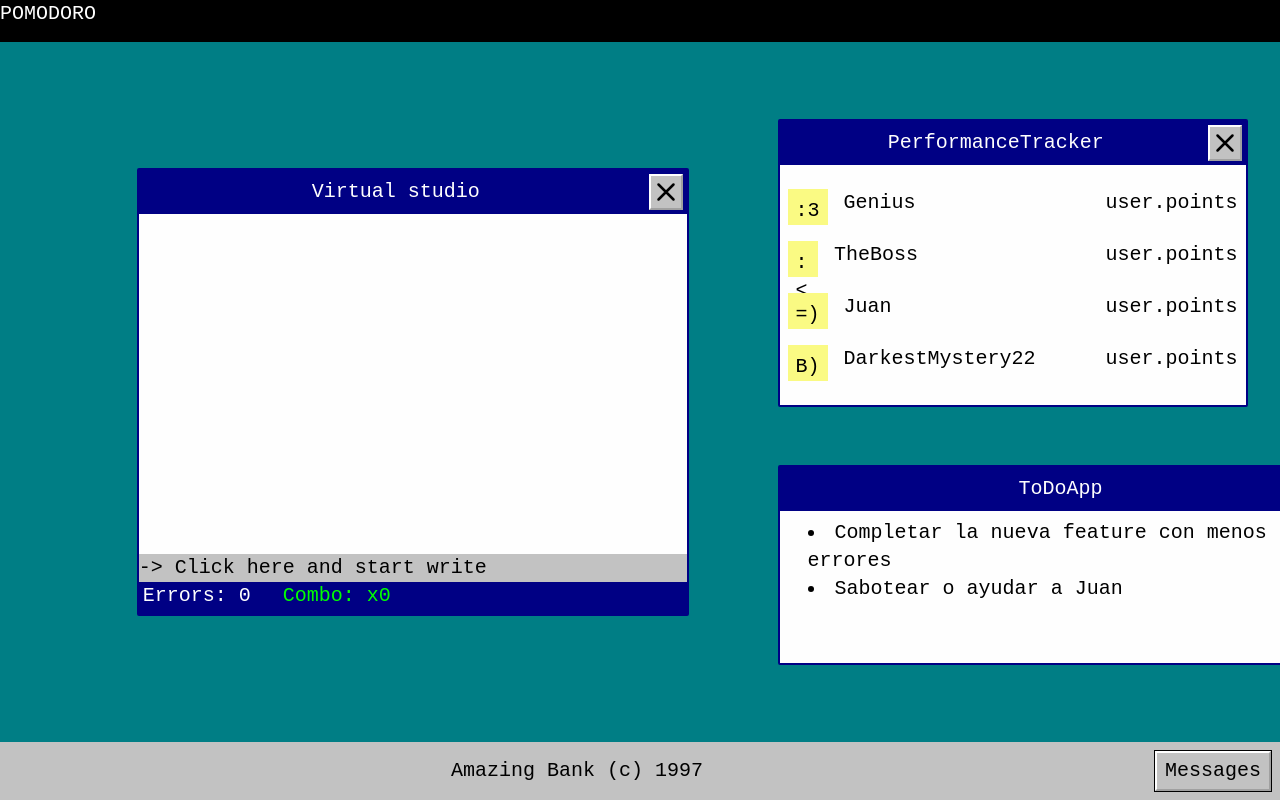
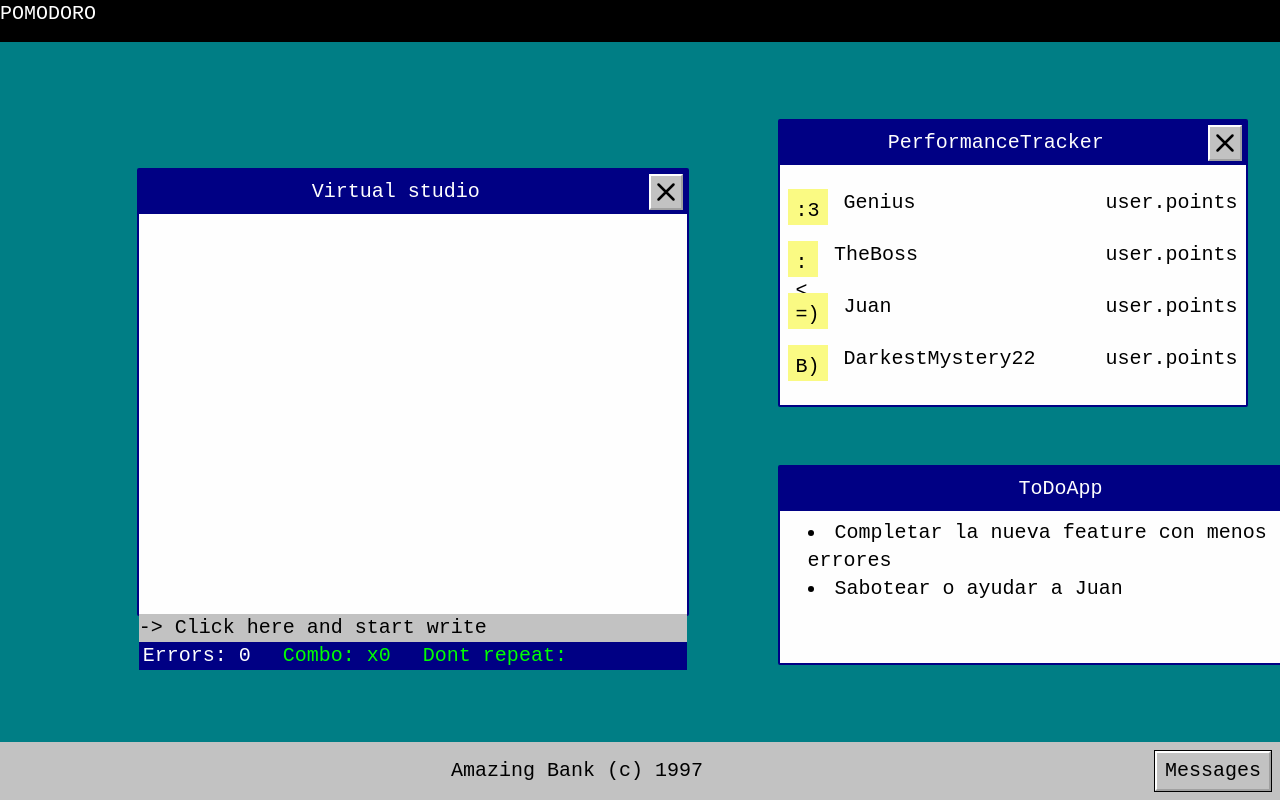
Before and after one commit to Clerm-Jam/give-take, an Angular app: page /dayOne in a window 1280 px wide. Shown: the top 800 px of the page. Built offline with nearby package versions, Linux system fonts and the light colour scheme.

Commit message:
aumentada la dificultad del minijuego

```diff
--- a/src/app/shared/virtual-studio/virtual-studio.component.html
+++ b/src/app/shared/virtual-studio/virtual-studio.component.html
@@ -1,14 +1,17 @@
 <app-windows [title]="'Virtual studio'" size_classes="vscode w-[552px] relative">
-    <div class="h-96">{{ currentText }}</div>
-    <div class="absolute w-full left-0 bottom-8 h-7 bg-grey cursor-pointer" (keydown)="detectKey($event)" tabindex="0">
+    <div #textContainer class="h-96 overflow-y-scroll">{{ currentText }}</div>
+    <div class="absolute -bottom-7 w-full left-0 bg-grey cursor-pointer" (keydown)="detectKey($event)" tabindex="0">
         -> Click here and start write
     </div>
-    <div class="w-full h-8 px-1 bg-blue absolute left-0 bottom-0 flex ali-center text-white">
+    <div class="w-full px-1 bg-blue absolute left-0 -bottom-14 flex ali-center text-white">
         <span>
             Errors: {{ errors }}
         </span>
         <span class="text-ok mx-8">
             Combo: x{{ combo }}
         </span>
+        <span class="text-ok mx8">
+            Dont repeat: {{previousLetters}}
+        </span>
     </div>
 </app-windows>
--- a/src/app/shared/virtual-studio/virtual-studio.component.ts
+++ b/src/app/shared/virtual-studio/virtual-studio.component.ts
@@ -1,45 +1,66 @@
-import { Component } from '@angular/core';
+import { Component, OnInit, ViewChild, ElementRef } from '@angular/core';
 import { WindowsComponent } from '../components/windows/windows.component';
+import { CommonModule } from '@angular/common';
 
 @Component({
   selector: 'app-virtual-studio',
   standalone: true,
-  imports: [WindowsComponent],
+  imports: [WindowsComponent, CommonModule],
   templateUrl: './virtual-studio.component.html',
+  styleUrls: ['./virtual-studio.component.css'] // Asegúrate de importar tu archivo CSS si lo usas
 })
-export class VirtualStudioComponent {
-  codeToWrite =
-    'Lorem ipsum dolor sit, amet consectetur adipisicing elit. Sint nihil quod delectus atque, modi voluptates, placeat rem labore omnis voluptate consequuntur facilis! Deserunt nesciunt enim ab ipsum iure modi a.';
+export class VirtualStudioComponent implements OnInit {
   stringLenght = 0;
   currentText = '';
-
-  previousLetter = '';
-  actualLetter = '';
-
+  codeToWrite = '';
+  previousLetters = '';
   errors = 0;
-
   combo = 0;
 
+  @ViewChild('textContainer', { static: true }) textContainer!: ElementRef;
+
+  async importText() {
+    const rest = await fetch('/assets/icons/code.txt');
+    if (!rest.ok) {
+      return;
+    }
+    this.codeToWrite = await rest.text();
+  }
+
+  ngOnInit() {
+    this.importText();
+  }
+
   detectKey(event: KeyboardEvent) {
-    console.log('Previous ' + this.previousLetter);
-
-    this.actualLetter = event.key;
-    console.log('actual ' + this.actualLetter);
-
-    if (this.previousLetter === this.actualLetter) {
-      this.errors++;
-      this.combo = 0;
-    }
-
-    this.previousLetter = event.key;
-
     if (
-      /[a-zA-Z]/.test(event.key) &&
+      /^[a-zA-Z0-9]$/.test(event.key) &&
       this.stringLenght < this.codeToWrite.length
     ) {
+      if (this.previousLetters.includes(event.key)) {
+        this.errors++;
+        this.combo = 0;
+      }
+      this.previousLetters = this.previousLetters.concat(event.key);
+      const letters = Array.from(this.previousLetters);
+      if (this.previousLetters.length > 4) {
+        letters.shift();
+        this.previousLetters = letters.join('');
+      }
+      console.log(this.previousLetters);
       this.currentText += this.codeToWrite.charAt(this.stringLenght);
       this.stringLenght++;
       this.combo++;
+
+      // Desplaza el scroll hacia el fondo
+      this.scrollToBottom();
+    }
+  }
+
+  scrollToBottom() {
+    try {
+      this.textContainer.nativeElement.scrollTop = this.textContainer.nativeElement.scrollHeight;
+    } catch (err) {
+      console.error('Error scrolling to bottom:', err);
     }
   }
 }
```
Also changed, not shown: public/assets/icons/code.txt (added), src/app/shared/virtual-studio/virtual-studio.component.css (added).
